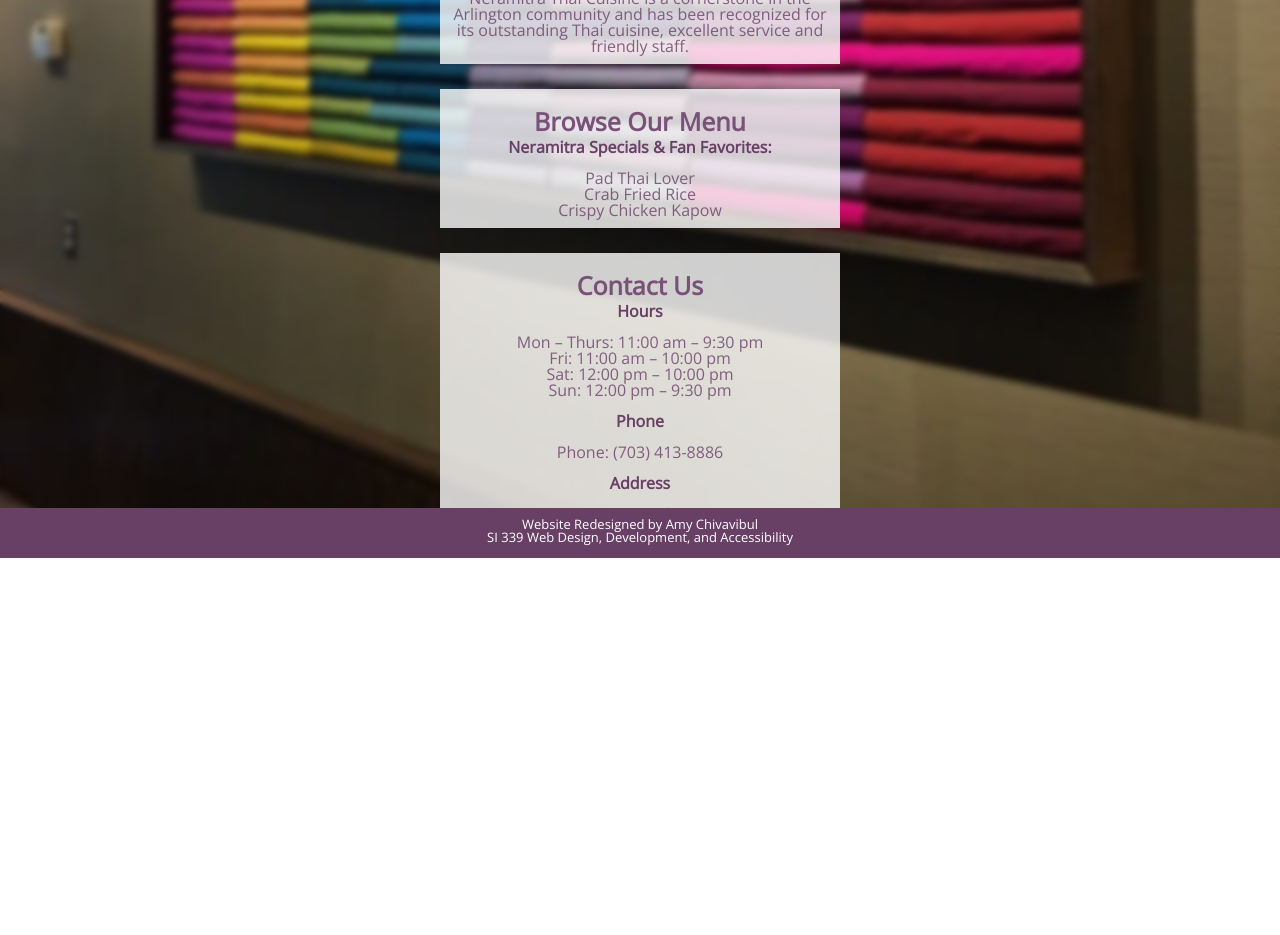
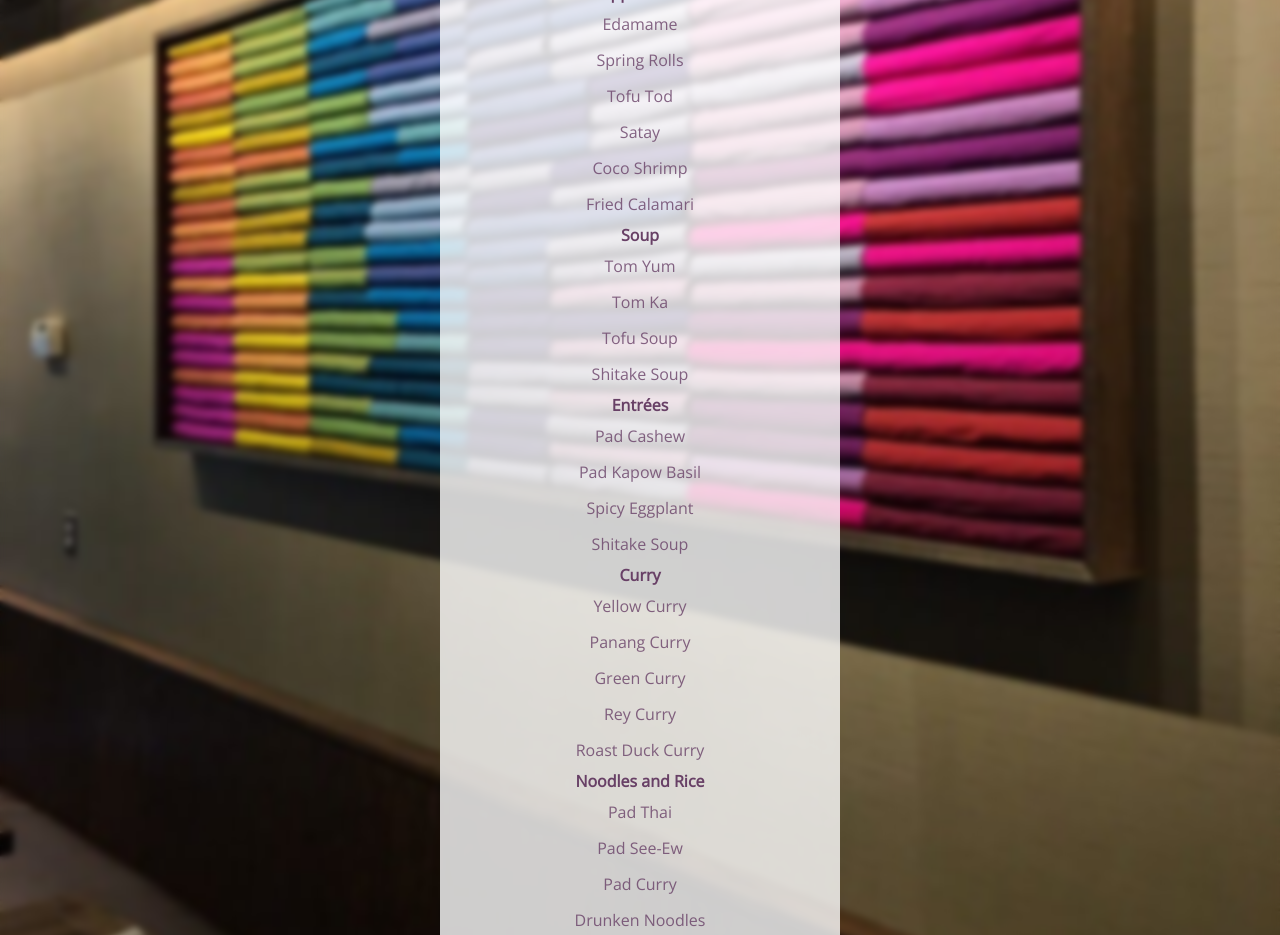
Before and after one commit to amychiv/portfolio339, a plain HTML site: page menu.html in a window 1280 px wide. Shown: the part 533-1468 px from the top of the page. Before the commit the page ends 1091 px from the top, so only its background shows below. Drawn offline with nearby package versions, Linux system fonts and the light colour scheme.

Commit message:
Update menu.html

```diff
--- a/menu.html
+++ b/menu.html
@@ -12,7 +12,7 @@
     </head>
     <header>
         <a href = "index.html">
-            <img id = "header_img" src="images/logo.jpg" alt="Neramitra Thai Cuisine">
+            <img class = "header_img" src="images/logo.jpg" alt="Neramitra Thai Cuisine">
         </a>
         <nav>
             <ul class = nav_links>
@@ -25,36 +25,46 @@
         </nav>
      </header>
 
-    <main class = "container">
-    <body>
+    <main>
+    <body class = "menu_body">
     <div class="main">
-        <h1 id = "main">Neramitra Thai Cuisine</h1>
-            <p> Neramitra Thai Cuisine is a cornerstone in the Arlington community and has been recognized for its outstanding Thai cuisine, excellent service and friendly staff. <br/></p>
-            <a href = "https://menupages.com/neramitra-thai-cuisine/2200-i-crystal-dr-arlington?utm_source=eat24hrs.com&utm_medium=grubhub-owned-delivery-properties&utm_campaign=growth_redirect-eat24whitelabel">Order Online</a>
+        <h1 id = "main">Neramitra Menu</h1>
+            <h2>Appetizers</h2>
+                <p>Edamame</p>
+                <p>Spring Rolls</p>
+                <p>Tofu Tod</p>
+                <p>Satay</p>
+                <p>Coco Shrimp</p>
+                <p>Fried Calamari</p>
+            <h2>Soup</h2>
+                <p>Tom Yum</p>
+                <p>Tom Ka</p>
+                <p>Tofu Soup</p>
+                <p>Shitake Soup</p>
+            <h2>Entrées</h2>
+                <p>Pad Cashew</p>
+                <p>Pad Kapow Basil</p>
+                <p>Spicy Eggplant</p>
+                <p>Shitake Soup</p>
+            <h2>Curry</h2>
+                <p>Yellow Curry</p>
+                <p>Panang Curry</p>
+                <p>Green Curry</p>
+                <p>Rey Curry</p>
+                <p>Roast Duck Curry</p>
+            <h2>Noodles and Rice</h2>
+                <p>Pad Thai</p>
+                <p>Pad See-Ew</p>
+                <p>Pad Curry</p>
+                <p>Drunken Noodles</p>
+                <p>Pad Woon Sen</p>
+            <h2>Neramitra Specials</h2>
+                <p>Shrimp & Mushroom</p>
+                <p>Crispy Chicken Kapow</p>
+                <p>Pad Thai Lover</p>
+                <p>Crab Fried Rice</p>
+
         </div>
-    <div class="menu">
-        <h1 id = "menu">Browse Our Menu</h1>
-            <h2>Neramitra Specials & Fan Favorites:</h2>
-            <p>Pad Thai Lover <br/>
-                Crab Fried Rice <br/>
-                Crispy Chicken Kapow </p>
-                <a href = "menu.html">Menu</a>
-            </div>
-    <div class="contact">
-        <h1 id = "contact">Contact Us</h1>
-            <h2>Hours</h2>
-                <p>Mon – Thurs: 11:00 am – 9:30 pm <br/>
-                    Fri: 11:00 am – 10:00 pm <br/>
-                    Sat: 12:00 pm – 10:00 pm <br/>
-                    Sun: 12:00 pm – 9:30 pm </p>
-
-            <h2>Phone</h2>
-                <p>Phone: (703) 413-8886</p>
-            <h2>Address</h2>
-                <p>2200-I Crystal Drive <br/>
-                    Arlington, VA, 22202</p>
-    </div>
-
     </main>
         <footer>
         <p> Website Redesigned by Amy Chivavibul <br/>
```
